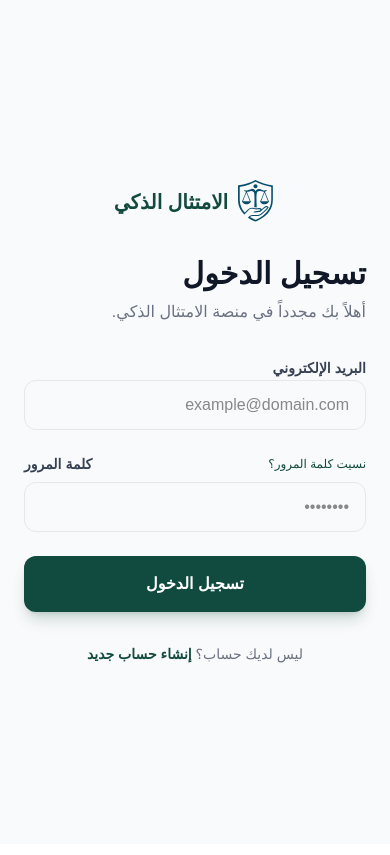
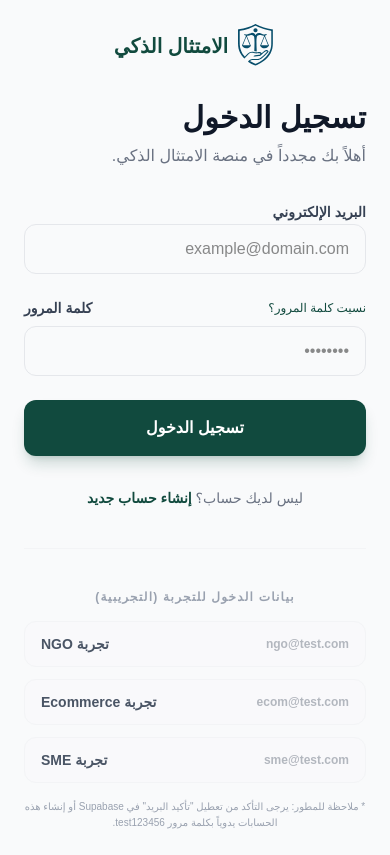
Before and after one commit to abdullhodail/smart-compliance-version2, a Next.js app: page /login in a window 390 px wide. Built offline with nearby package versions, Linux system fonts and the light colour scheme.

Commit message:
Fix mobile menu, broken links, and add Quick Login for testing

```diff
--- /dev/null
+++ b/src/app/(auth)/login/QuickLogin.tsx
@@ -0,0 +1,37 @@
+"use client";
+
+import { login } from "../actions";
+
+export default function QuickLogin() {
+  const accounts = [
+    { name: "تجربة NGO", email: "ngo@test.com" },
+    { name: "تجربة Ecommerce", email: "ecom@test.com" },
+    { name: "تجربة SME", email: "sme@test.com" },
+  ];
+
+  return (
+    <div className="mt-10 pt-10 border-t border-gray-100">
+      <p className="text-center text-xs font-bold text-gray-400 mb-4 uppercase tracking-widest">
+        بيانات الدخول للتجربة (التجريبية)
+      </p>
+      <div className="grid grid-cols-1 gap-3">
+        {accounts.map((acc) => (
+          <form key={acc.email}>
+            <input type="hidden" name="email" value={acc.email} />
+            <input type="hidden" name="password" value="test123456" />
+            <button
+              formAction={login}
+              className="w-full py-3 px-4 rounded-xl border border-gray-100 bg-gray-50/50 text-sm font-bold text-gray-600 hover:bg-white hover:border-primary/20 hover:text-primary transition-all flex items-center justify-between group"
+            >
+              <span className="text-xs opacity-40 group-hover:opacity-100 transition-opacity">{acc.email}</span>
+              <span>{acc.name}</span>
+            </button>
+          </form>
+        ))}
+      </div>
+      <p className="mt-4 text-[10px] text-gray-400 text-center leading-relaxed">
+        * ملاحظة للمطور: يرجى التأكد من تعطيل "تأكيد البريد" في Supabase أو إنشاء هذه الحسابات يدوياً بكلمة مرور test123456.
+      </p>
+    </div>
+  );
+}
--- a/src/app/(auth)/login/page.tsx
+++ b/src/app/(auth)/login/page.tsx
@@ -1,5 +1,6 @@
 import Link from "next/link";
 import { login } from "../actions";
+import QuickLogin from "./QuickLogin";
 
 export default function LoginPage({
   searchParams,
@@ -67,6 +68,8 @@ export default function LoginPage({
           إنشاء حساب جديد
         </Link>
       </p>
+
+      <QuickLogin />
     </div>
   );
 }
--- a/src/app/page.tsx
+++ b/src/app/page.tsx
@@ -9,10 +9,17 @@ export default function Home() {
   return (
     <main className="min-h-screen">
       <Navbar />
-      <Hero />
+      <div id="about">
+        <Hero />
+      </div>
       <StatsStrip />
       <TrustChips />
-      <Features />
+      <div id="features">
+        <Features />
+      </div>
+      <div id="pricing">
+        {/* We can add a pricing section here later or just point to footer for now */}
+      </div>
       <Footer />
     </main>
   );
--- a/src/components/layout/Footer.tsx
+++ b/src/components/layout/Footer.tsx
@@ -30,10 +30,14 @@ export default function Footer() {
           <div>
             <h4 className="text-white font-bold mb-6">المنصة</h4>
             <ul className="space-y-4">
-              {["عن المنصة", "المميزات", "الأسعار", "طلب عرض"].map((item) => (
-                <li key={item}>
-                  <Link href="#" className="text-gray-400 hover:text-secondary transition-colors">
-                    {item}
+              {[
+                { name: "عن المنصة", href: "#about" },
+                { name: "المميزات", href: "#features" },
+                { name: "الأسعار", href: "#pricing" },
+              ].map((item) => (
+                <li key={item.name}>
+                  <Link href={item.href} className="text-gray-400 hover:text-secondary transition-colors">
+                    {item.name}
                   </Link>
                 </li>
               ))}
@@ -44,10 +48,15 @@ export default function Footer() {
           <div>
             <h4 className="text-white font-bold mb-6">الدعم والنظام</h4>
             <ul className="space-y-4">
-              {["سياسة الخصوصية", "شروط الاستخدام", "مركز المساعدة", "اتصل بنا"].map((item) => (
-                <li key={item}>
-                  <Link href="#" className="text-gray-400 hover:text-secondary transition-colors">
-                    {item}
+              {[
+                { name: "سياسة الخصوصية", href: "#" },
+                { name: "شروط الاستخدام", href: "#" },
+                { name: "مركز المساعدة", href: "#" },
+                { name: "اتصل بنا", href: "#" },
+              ].map((item) => (
+                <li key={item.name}>
+                  <Link href={item.href} className="text-gray-400 hover:text-secondary transition-colors">
+                    {item.name}
                   </Link>
                 </li>
               ))}
--- a/src/components/layout/Navbar.tsx
+++ b/src/components/layout/Navbar.tsx
@@ -20,9 +20,9 @@ export default function Navbar() {
 
   const navLinks = [
     { name: "الرئيسية", href: "/" },
-    { name: "عن المنصة", href: "/about" },
-    { name: "الشركاء", href: "/partners" },
-    { name: "الأسعار", href: "/pricing" },
+    { name: "المميزات", href: "#features" },
+    { name: "عن المنصة", href: "#about" },
+    { name: "الأسعار", href: "#pricing" },
   ];
 
   return (
@@ -90,7 +90,7 @@ export default function Navbar() {
 
       {/* Mobile Menu */}
       {isMobileMenuOpen && (
-        <div className="md:hidden absolute top-full left-0 right-0 bg-white border-b border-gray-100 py-6 px-6 flex flex-col gap-6 shadow-xl animate-in slide-in-from-top duration-300">
+        <div className="md:hidden absolute top-full left-0 right-0 bg-white/98 backdrop-blur-xl border-b border-gray-100 py-6 px-6 flex flex-col gap-6 shadow-2xl animate-in slide-in-from-top duration-300">
           {navLinks.map((link) => (
             <Link
               key={link.name}
```
